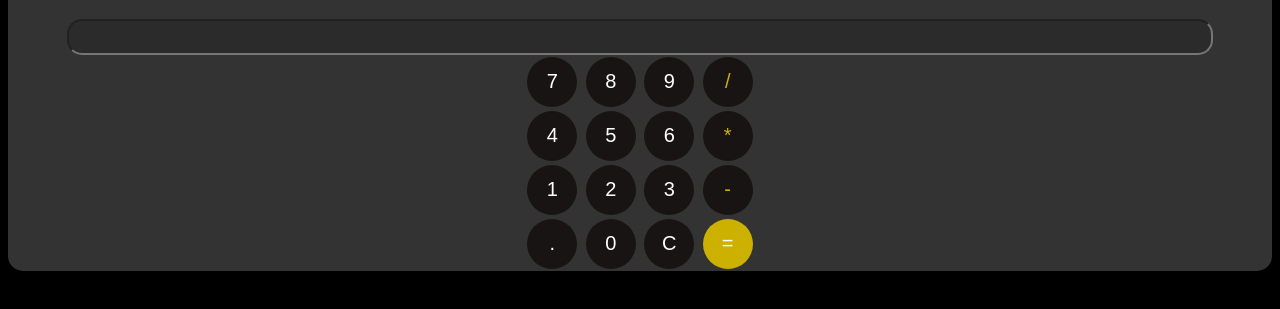
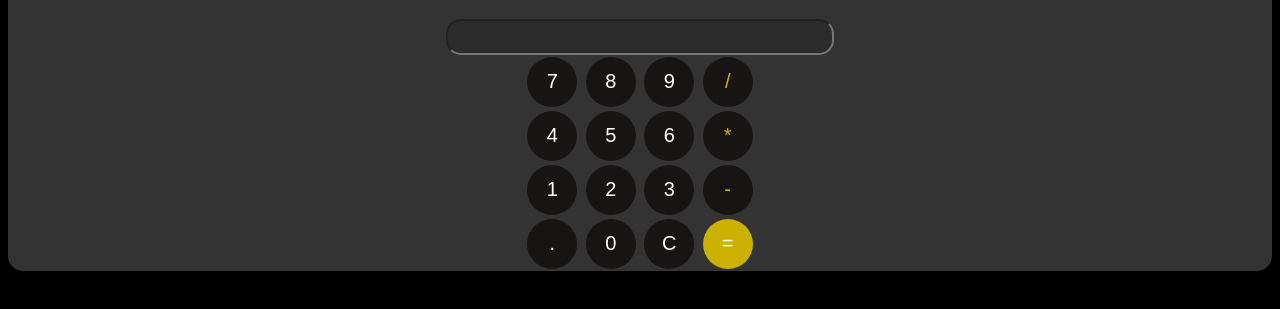
Before and after one commit to Calwin19/Calculator, a plain HTML site: page index.html in a window 1280 px wide. Shown: the part 61-370 px from the top of the page. Drawn offline with Linux system fonts and the light colour scheme.

Commit message:
Add files via upload

```diff
--- a/style.css
+++ b/style.css
@@ -5,7 +5,8 @@ html {
   }
 
   .display {
-    width: 90%;
+    /*width: 90%;*/
+    width: 30%;
     height: 30px;
     font-size: 30px;
     background-color: #2b2b2b;
```
